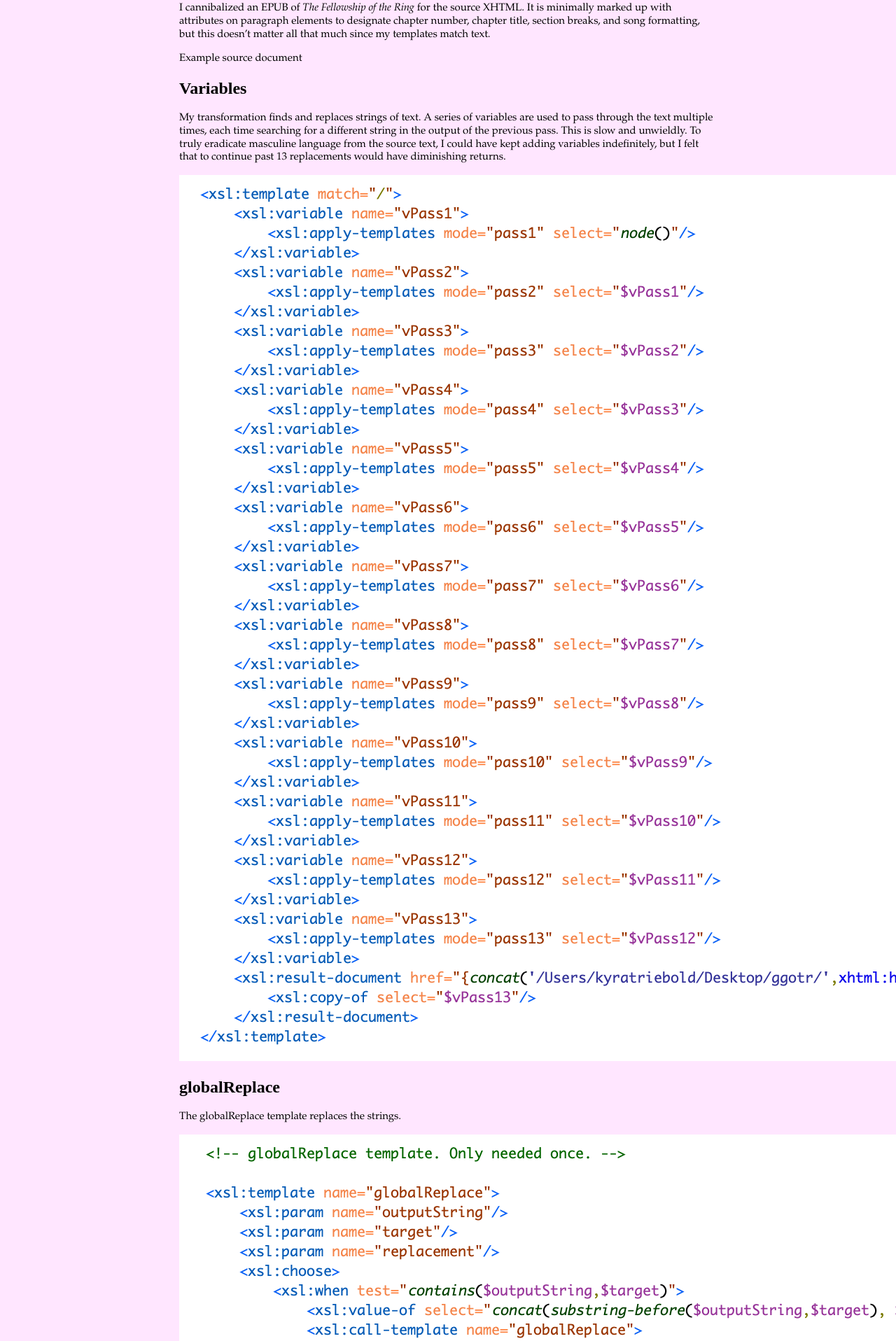
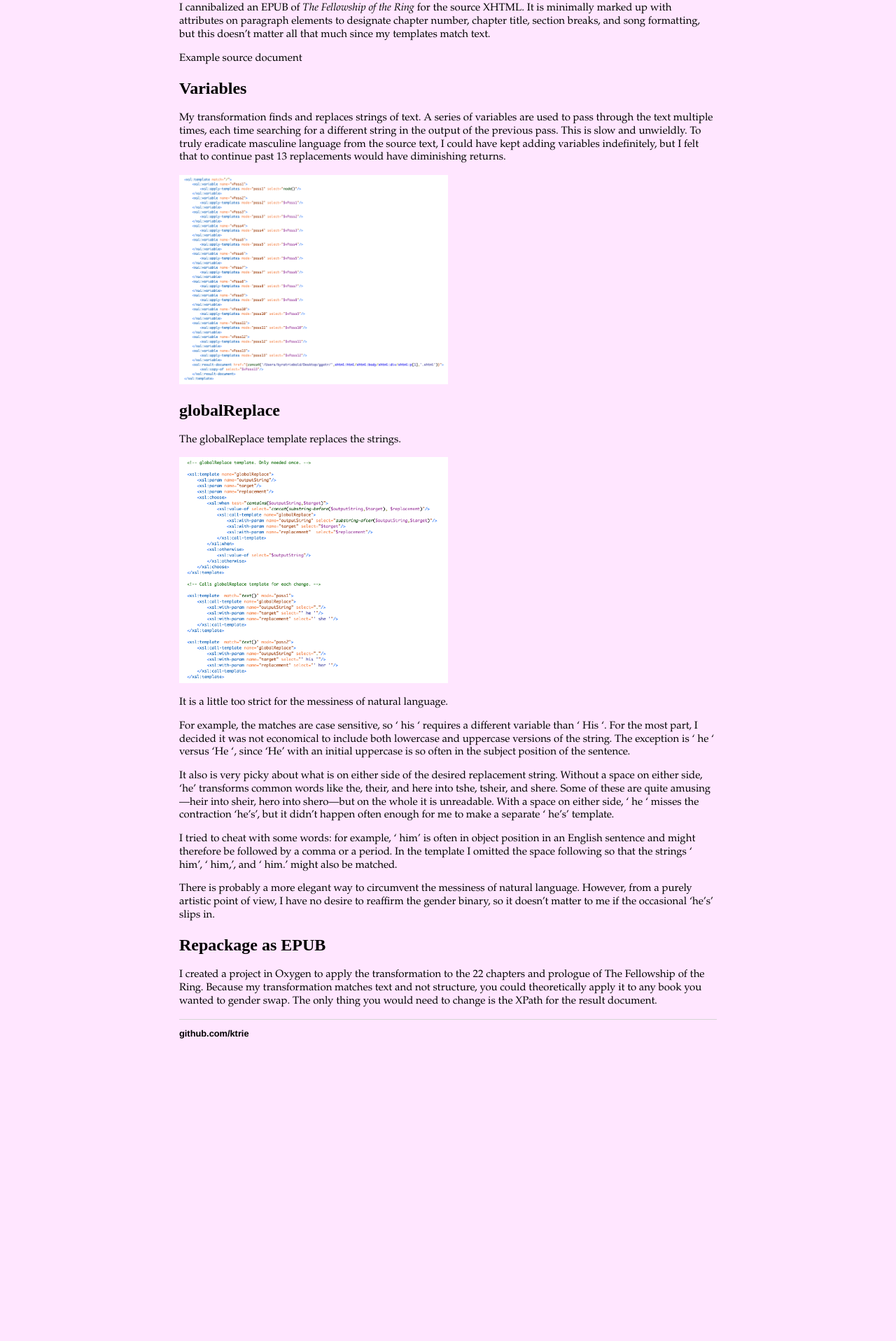
Before and after one commit to ktrie/ktrie.github.io, a Jekyll site: the page built from GGOTR/technical.html, in a window 1280 px wide. Shown: the part 608-2524 px from the top of the page at 70% size. Built offline with Jekyll 4.4.1, drawn with Linux system fonts in a browser that asks for light colours; after the commit the page ends 2152 px from its top, so only the background shows below that.

Commit message:
Update technical.html

```diff
--- a/GGOTR/technical.html
+++ b/GGOTR/technical.html
@@ -21,13 +21,13 @@ title: Technical
 
 <p><a href="/GGOTR/feminizer.xsl">My transformation</a> finds and replaces strings of text. A series of variables are used to pass through the text multiple times, each time searching for a different string in the output of the previous pass. This is slow and unwieldly. To truly eradicate masculine language from the source text, I could have kept adding variables indefinitely, but I felt that to continue past 13 replacements would have diminishing returns.</p>
 
-<img src="/GGOTR/feminizer_variables.jpeg">
+<img src="/GGOTR/feminizer_variables.jpeg" style="width:50%;height:50%;">
 
 <h2>globalReplace</h2>
 
 <p>The globalReplace template replaces the strings.</p>
 
-<img src="/GGOTR/feminizer_replace.jpeg">
+<img src="/GGOTR/feminizer_replace.jpeg" style="width:50%;height:50%;">
 
 <p>It is a little too strict for the messiness of natural language.</p>
 
```
